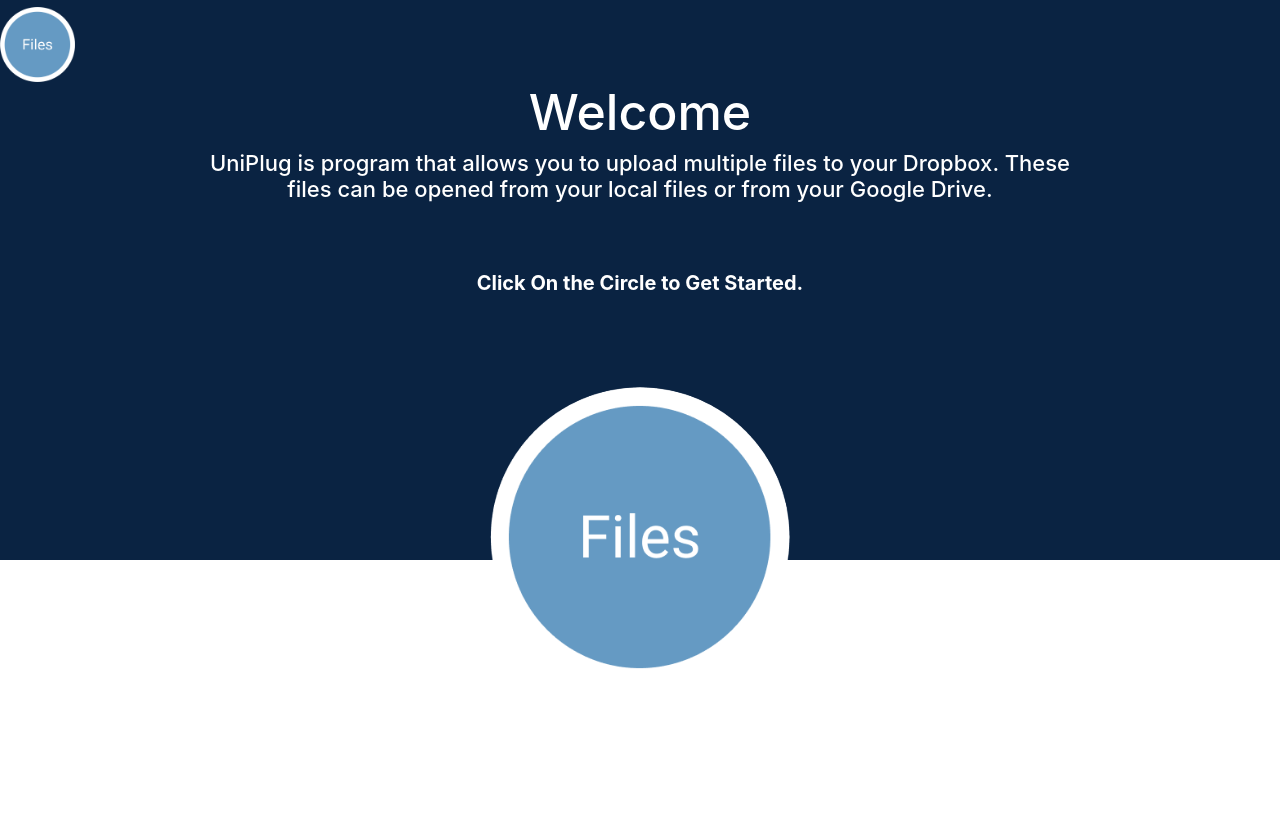
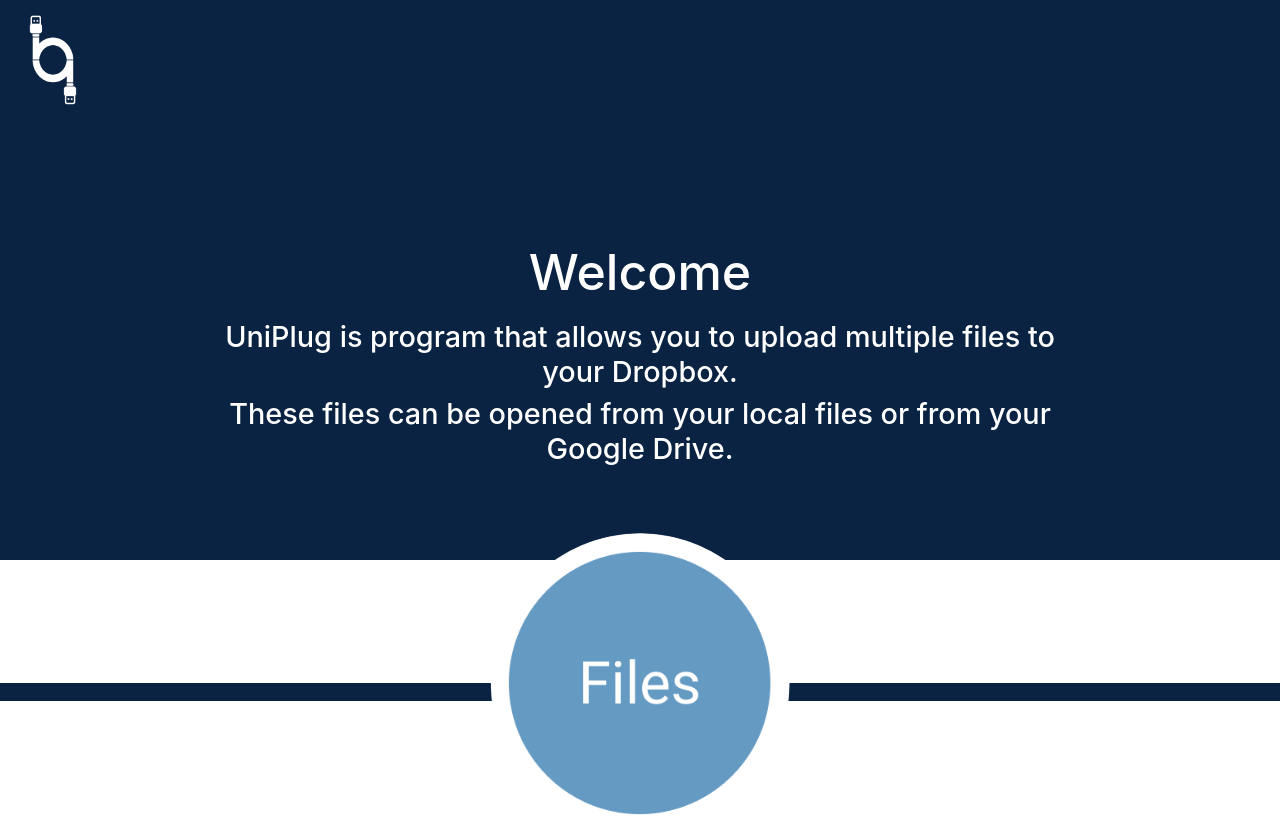
Before and after one commit to TXT-Teens-Exploring-Technology/WebGenie, an Angular app: page / in a window 1280 px wide. Before the commit the page ends 800 px from the top, so only its background shows below. Built offline with nearby package versions, Linux system fonts and the light colour scheme.

Commit message:
Updated CSS on Home-Files Page

```diff
--- a/src/app/components/findfiles/findfiles.component.css
+++ b/src/app/components/findfiles/findfiles.component.css
@@ -104,8 +104,8 @@
     font-weight: 250;
     margin-top: 1%;
     width: 185px;
-    margin-left: 45%;
-    /* position: relative; */
+    margin-left: 48%;
+        /* position: relative; */
 }
 
 .dropdown {
@@ -123,8 +123,11 @@
     color: white;
     border-radius: 30px 0px 0px 30px;
     text-align: center;
-    padding-top: 0.8%;
+    padding-top: 0.6%;
     padding-right: 10%;
+    padding-left: 3.7%;
+    margin-right: .2%
+
     /* margin-bottom: 50px;
     margin-left: 40px;
     margin-right: 1px;
@@ -141,7 +144,8 @@
     right: 25%; */
     /* margin-top: 5%;
     margin-left: 39%; */
-    margin-left: 41%;
+    margin-left: 43%;
+    margin-top: 30%;
 }
 
 label {
--- a/src/app/components/findfiles/findfiles.component.html
+++ b/src/app/components/findfiles/findfiles.component.html
@@ -4,8 +4,8 @@
       <label> Select File
         <input (change)="addFile()" type="file" id="file-upload" class="inputfile"/>
       </label>
-    <button id="Select File" style="position: absolute;top:0;right:0;margin-right:50px;border-radius:25px;margin-top:25px;background-color:#2F6690
-;color:white;border-color:#2F6690;padding: right 25px;padding-left:20px; " (click)="click()">Open Google Drive</button>
+    <button id="Select File" style="position: absolute;top:0;right:0;margin-right:50px;border-radius:25px;margin-top:25px;background-color:#659AC3
+;color:white;border-color:#659AC3;;padding: right 25px;padding-left:20px; " (click)="click()">Open Google Drive</button>
   </div>
   <div id="background">
     <a href="/">
@@ -30,14 +30,14 @@
 
 <br>
 <div class="row">
-  <div style="text-align: center;" class="col-sm-1">Convert </div>
+  <div style="text-align: center;" class="col-sm-1">Converter</div>
   <div class="dropdown show">
     <a class="btn btn-secondary dropdown-toggle" href="#" role="button" id="dropdownMenuLink" data-toggle="dropdown" aria-haspopup="true"
       aria-expanded="false">
       Dropdown link
     </a>
 
-    <div class="dropdown-menu" aria-labelledby="dropdownMenuLink">
+    <div class="dropdown-menu" area-labelledby="None">
       <a class="dropdown-item">Word Doc</a>
       <a (click)="convert()" class="dropdown-item">PDF</a>
       <a class="dropdown-item">ZIP File</a>
--- a/src/app/components/home/home.component.css
+++ b/src/app/components/home/home.component.css
@@ -20,18 +20,23 @@
   width: 300px;
   margin-left: auto;
   margin-right: auto;
-  margin-top: 9em;
+  margin-top: 17%;
 }
 
 img{
   text-align: center;
   animation-duration: 2.5s;
+  max-width: 100%;
 }
 
 .appLogo {
-  height: 75px;
+  height: 20%;
   float: left;
   margin-top: -25px;
+}
+.Words{
+  margin-top: 160px;
+  margin-bottom: -159px;
 }
 
 .text-center{
@@ -46,15 +51,18 @@
   padding-top: 1em;
   font-size: 50px;
   animation-duration: 1s;
+  padding-bottom: 10px;
 }
 
 h2 {
   color: white;
   margin-left: 200px;
   margin-right: 200px;
-  font-size: 22px;
+  font-size: 180%;
   animation-duration: 1s;
+
 }
+
 h3{
   color: white;
   font-size: 20px;
--- a/src/app/components/home/home.component.html
+++ b/src/app/components/home/home.component.html
@@ -1,10 +1,12 @@
 <link rel="stylesheet" href="https://cdnjs.cloudflare.com/ajax/libs/animate.css/3.5.2/animate.min.css">
 
 <div class="text-center">
-    <img class="appLogo" src="./../../../assets/Files.png">
+    <img class="appLogo" src="./../../../assets/AppLogo.png">
+   <div class="Words">
     <h1 >Welcome</h1>
-    <h2 >UniPlug is program that allows you to upload multiple files to your Dropbox. These files can be opened from your local files or from your Google Drive.</h2>
-    <h3 >Click On the Circle to Get Started.</h3>
+    <h2 >UniPlug is program that allows you to upload multiple files to your Dropbox.</h2>
+    <h2> These files can be opened from your local files or from your Google Drive.</h2>
+   </div>
     <div id="container">
       <a routerLink="Files">
         <img  id="bigblue" src="./../../../assets/Files.png"  class="img-fluid"alt="Responsive image">
```
